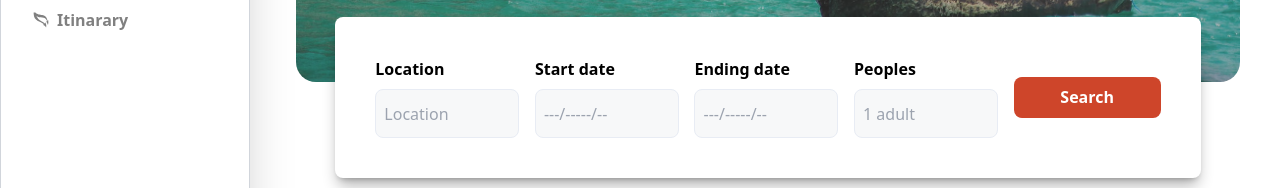
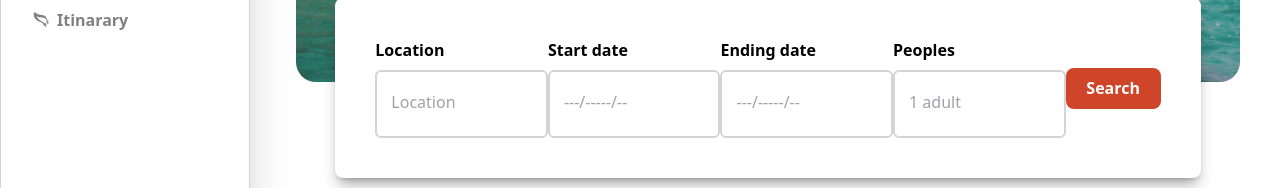
Before and after one commit to AxelCoolpa/COOL-FRONT, a React (Vite) app: page / in a window 1280 px wide. Shown: the part 413-601 px from the top of the page. Built offline with nearby package versions, Linux system fonts and the light colour scheme.

Commit message:
modified input

```diff
--- a/src/components/inputs/Input.tsx
+++ b/src/components/inputs/Input.tsx
@@ -1,22 +1,70 @@
 interface InputProps {
 	id?: string
 	label?: string
+	placeholder?: string
 	type?: string
 	disabled?: boolean
 	required?: boolean
+	errors?: boolean
+	sizeH?: number
 }
 
-const Input: React.FC<InputProps> = ({ id, label, type, disabled, required }) => {
+const Input: React.FC<InputProps> = ({
+	id,
+	label,
+	placeholder,
+	type,
+	disabled,
+	errors,
+	sizeH,
+}) => {
 	return (
 		<div className='w-full relative'>
 			<input
 				id={id}
-				placeholder={label}
+				disabled={disabled}
+				placeholder={placeholder || ' '}
 				type={type}
-				disabled={disabled}
-				required={required}
-				className='border border-[#E8ECF4] bg-[#F7F8F9] p-2 w-[144px] h-[49px] rounded-lg  outline-none transition disabled:opacity-70 disabled:cursor-not-allowed focus:border-black'
+				className={`
+          peer
+          w-full
+          p-4
+          font-light
+          bg-white
+          border-2
+          rounded-md
+          outline-none
+          transition
+          disabled:opacity-70
+          disabled:cursor-not-allowed
+					${sizeH ? `h-${sizeH}` : ''}
+          ${label ? 'pt-6' : 'pt-4'}
+          ${errors ? 'border-red-700' : 'border-neutral-300'}
+          ${errors ? 'focus:border-red-700' : 'focus:border-black'}
+        `}
 			/>
+			{label && (
+				<label
+					className={`
+          absolute
+          text-md
+          duration-150
+          transform
+          -translate-y-3
+          top-5
+          z-10
+          origin-[0]
+          left-4
+          peer-placeholder-shown:scale-100
+          peer-placeholder-shown:translate-y-0
+          peer-focus:scale-75
+          peer-focus:-translate-y-4
+          ${errors ? 'text-red-700' : 'text-zinc-400'}
+        `}
+				>
+					{label}
+				</label>
+			)}
 		</div>
 	)
 }
```
